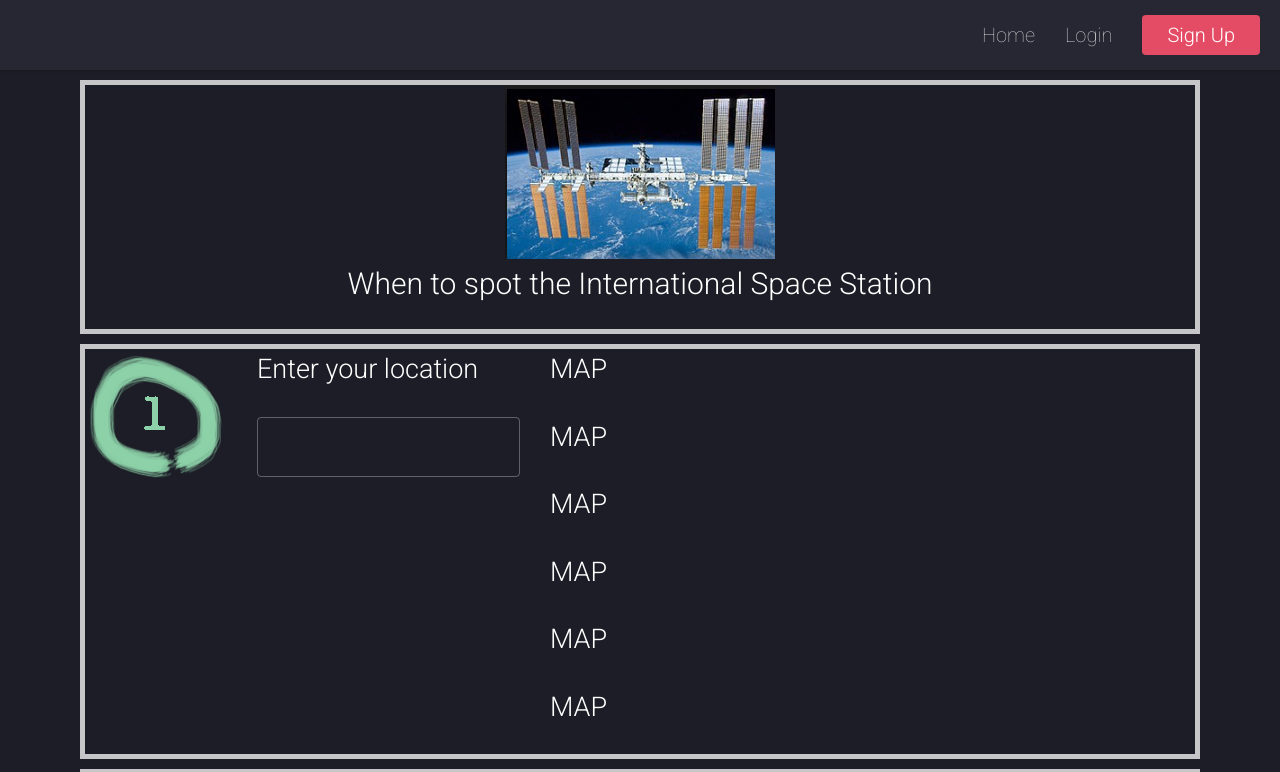
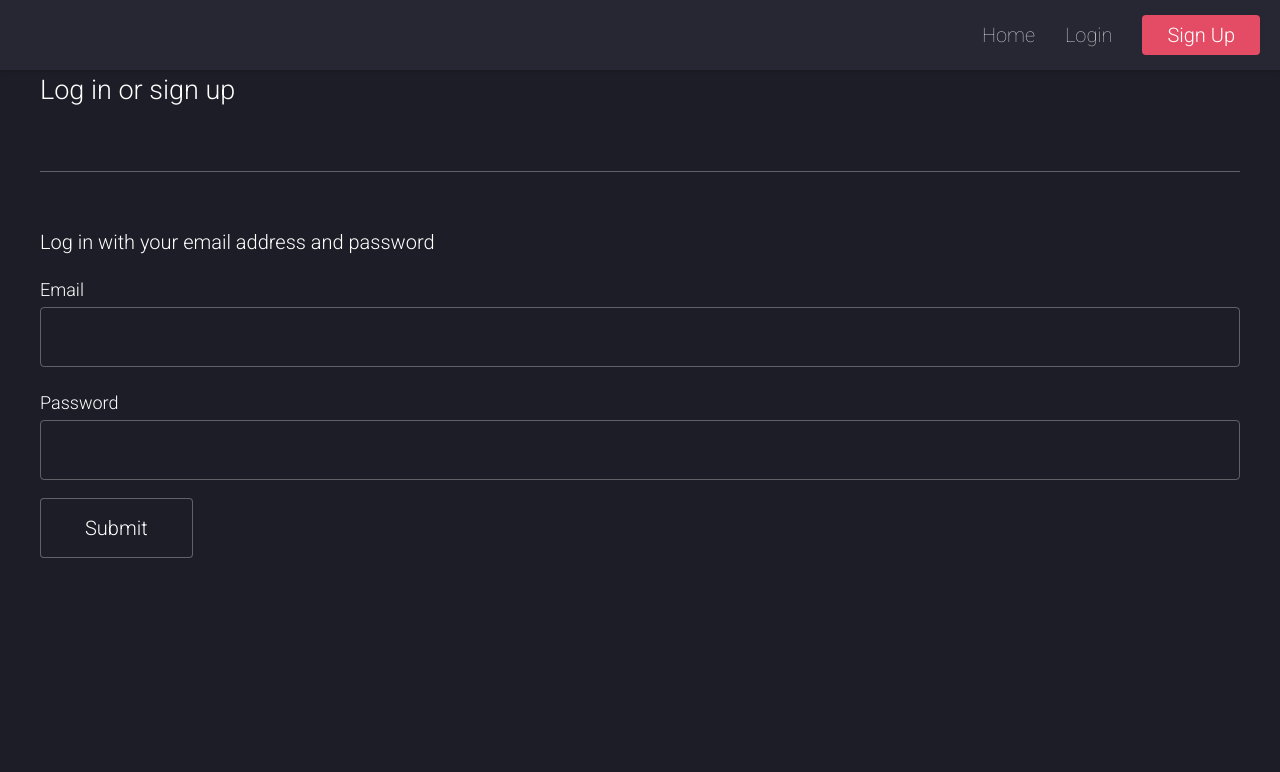
Before and after one commit to djcroissant/iss-flyby, a React (Create React App) app: page /login in a window 1280 px wide. Shown: the top 772 px of the page. Built offline with nearby package versions, Linux system fonts and the light colour scheme.

Commit message:
Create routing for login and signup

```diff
--- a/package.json
+++ b/package.json
@@ -4,6 +4,7 @@
   "private": true,
   "proxy": "http://localhost:3001",
   "dependencies": {
+    "ajv": "^6.5.2",
     "async": "^2.6.1",
     "dotenv": "^6.0.0",
     "express": "^4.16.3",
@@ -13,6 +14,7 @@
     "path": "^0.12.7",
     "react": "^16.4.1",
     "react-dom": "^16.4.1",
+    "react-router-dom": "^4.3.1",
     "react-scripts": "1.1.4",
     "react-select": "^1.2.1",
     "serve-favicon": "^2.5.0"
@@ -25,7 +27,7 @@
     "eject": "react-scripts eject"
   },
   "devDependencies": {
-    "eslint": "^5.1.0",
+    "eslint": "^4.19.1",
     "nodemon": "^1.18.1"
   }
 }
--- a/src/App.js
+++ b/src/App.js
@@ -1,16 +1,21 @@
 import React, { Component } from 'react';
+import { Switch, Route } from 'react-router-dom'
 
 import Header from './components/Header.js'
 import Home from './components/Home.js'
+import Login from './components/Login.js'
+import Signup from './components/Signup.js'
 
 class App extends Component {
   render() {
     return (
       <div>
         <Header />
-        <div className="container">
-          <Home />
-        </div>
+        <Switch>
+          <Route exact path="/" component={Home} />
+          <Route path="/login" component={Login} />
+          <Route path="/signup" component={Signup} />
+        </Switch>
       </div>
     );
   }
--- a/src/components/Login.js
+++ b/src/components/Login.js
@@ -1,10 +1,4 @@
 import React, { Component } from 'react';
-
-// Import images
-import circle_one from '../assets/images/circle_one.png';
-import circle_two from '../assets/images/circle_two.png';
-import circle_three from '../assets/images/circle_three.png';
-import iss_pic from '../assets/images/iss.png';
 
 // Import CSS
 import '../assets/css/App.css';
--- a/src/components/Signup.js
+++ b/src/components/Signup.js
@@ -1,10 +1,4 @@
 import React, { Component } from 'react';
-
-// Import images
-import circle_one from '../assets/images/circle_one.png';
-import circle_two from '../assets/images/circle_two.png';
-import circle_three from '../assets/images/circle_three.png';
-import iss_pic from '../assets/images/iss.png';
 
 // Import CSS
 import '../assets/css/App.css';
--- a/src/index.js
+++ b/src/index.js
@@ -1,8 +1,16 @@
 import React from 'react';
 import ReactDOM from 'react-dom';
+import { Switch, Route, BrowserRouter } from 'react-router-dom';
+
 import './index.css';
 import App from './App';
 import registerServiceWorker from './registerServiceWorker';
 
-ReactDOM.render(<App />, document.getElementById('root'));
+ReactDOM.render((
+    <BrowserRouter>
+        <Switch>
+            <Route path="/" component={App} />
+        </Switch>
+    </BrowserRouter>
+), document.getElementById('root'));
 registerServiceWorker();
```
Also changed, not shown: 1 other file (tests, documents, lock files or other folders).
